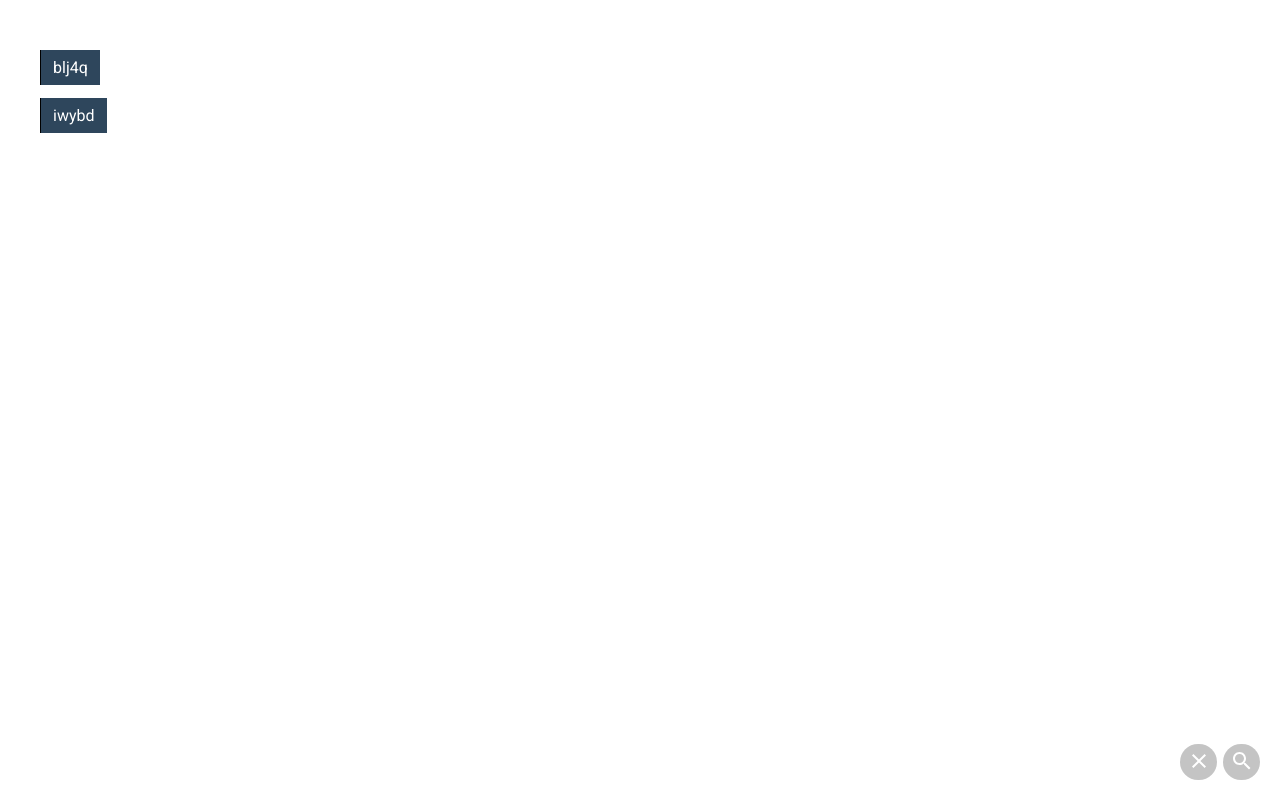
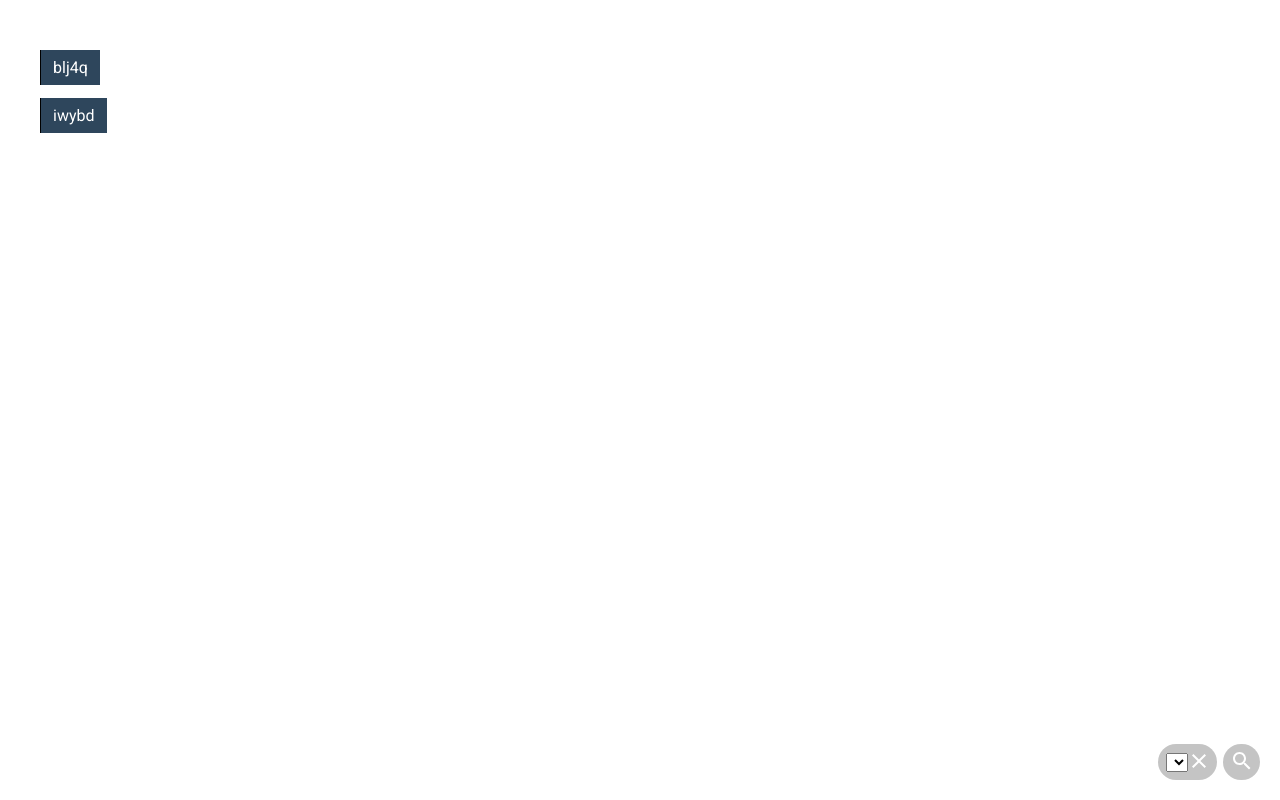
Before and after one commit to Romsrw/Table-app, a React (Create React App) app: page / in a window 1280 px wide. Both pictures are taken after a click on the button 1198 px from the left and 762 px from the top of the page. Built offline with nearby package versions, Linux system fonts and the light colour scheme.

Commit message:
create actions component

```diff
--- a/src/App.jsx
+++ b/src/App.jsx
@@ -2,8 +2,8 @@ import { useEffect, useMemo, useState } from "react";
 import { randomData } from "./etc/RandomData";
 import "./App.css";
 import ListItem from "./components/listItem/ListItem";
-import CrossIcon from "./UI/CrossIcon";
-import SearchIcon from "./UI/SearchIcon";
+import ActionSearch from "./components/actionSearch/ActionSearch";
+import ActionSelect from "./components/actionSelect/ActionSelect";
 
 const App = () => {
   const [data, setData] = useState([]);
@@ -46,37 +46,18 @@ const App = () => {
           </div>
         )}
         <div className="actions">
-          <div
-            className="action"
-            onClick={() =>
-              setIsVisibleType((prev) => (prev === "search" ? "" : "search"))
-            }
-          >
-            <button
-              onClick={() =>
-                setIsVisibleType((prev) => (prev === "search" ? "" : "search"))
-              }
-            >
-              <CrossIcon />
-            </button>
-            {/* <select name="" id=""></select> */}
-          </div>
-          <div className="action">
-            {isVisibleType === "cross" && (
-              <input
-                type="text"
-                value={searchText}
-                onChange={(event) => setSearchText(event.target.value)}
-              />
-            )}
-            <button
-              onClick={() =>
-                setIsVisibleType((prev) => (prev === "cross" ? "" : "cross"))
-              }
-            >
-              <SearchIcon />
-            </button>
-          </div>
+          <ActionSelect
+            isVisibleType={isVisibleType}
+            setIsVisibleType={setIsVisibleType}
+            removeGroup={removeGroup}
+            selectOptions={selectOptions}
+          />
+          <ActionSearch
+            isVisibleType={isVisibleType}
+            setIsVisibleType={setIsVisibleType}
+            searchText={searchText}
+            setSearchText={setSearchText}
+          />
         </div>
       </ul>
     </div>
--- /dev/null
+++ b/src/components/actionSearch/ActionSearch.jsx
@@ -0,0 +1,30 @@
+import React from "react";
+import SearchIcon from "./../../UI/SearchIcon";
+
+const ActionSearch = ({
+  setSearchText,
+  setIsVisibleType,
+  isVisibleType,
+  searchText,
+}) => {
+  return (
+    <div className="action">
+      {isVisibleType === "search" && (
+        <input
+          type="text"
+          value={searchText}
+          onChange={(event) => setSearchText(event.target.value)}
+        />
+      )}
+      <button
+        onClick={() =>
+          setIsVisibleType((prev) => (prev === "search" ? "" : "search"))
+        }
+      >
+        <SearchIcon />
+      </button>
+    </div>
+  );
+};
+
+export default ActionSearch;
--- /dev/null
+++ b/src/components/actionSelect/ActionSelect.jsx
@@ -0,0 +1,19 @@
+import React from "react";
+import CrossIcon from "./../../UI/CrossIcon";
+
+const ActionSelect = ({ isVisibleType, setIsVisibleType }) => {
+  return (
+    <div className="action">
+      {isVisibleType === "cross" && <select></select>}
+      <button
+        onClick={() =>
+          setIsVisibleType((prev) => (prev === "cross" ? "" : "cross"))
+        }
+      >
+        <CrossIcon />
+      </button>
+    </div>
+  );
+};
+
+export default ActionSelect;
```
